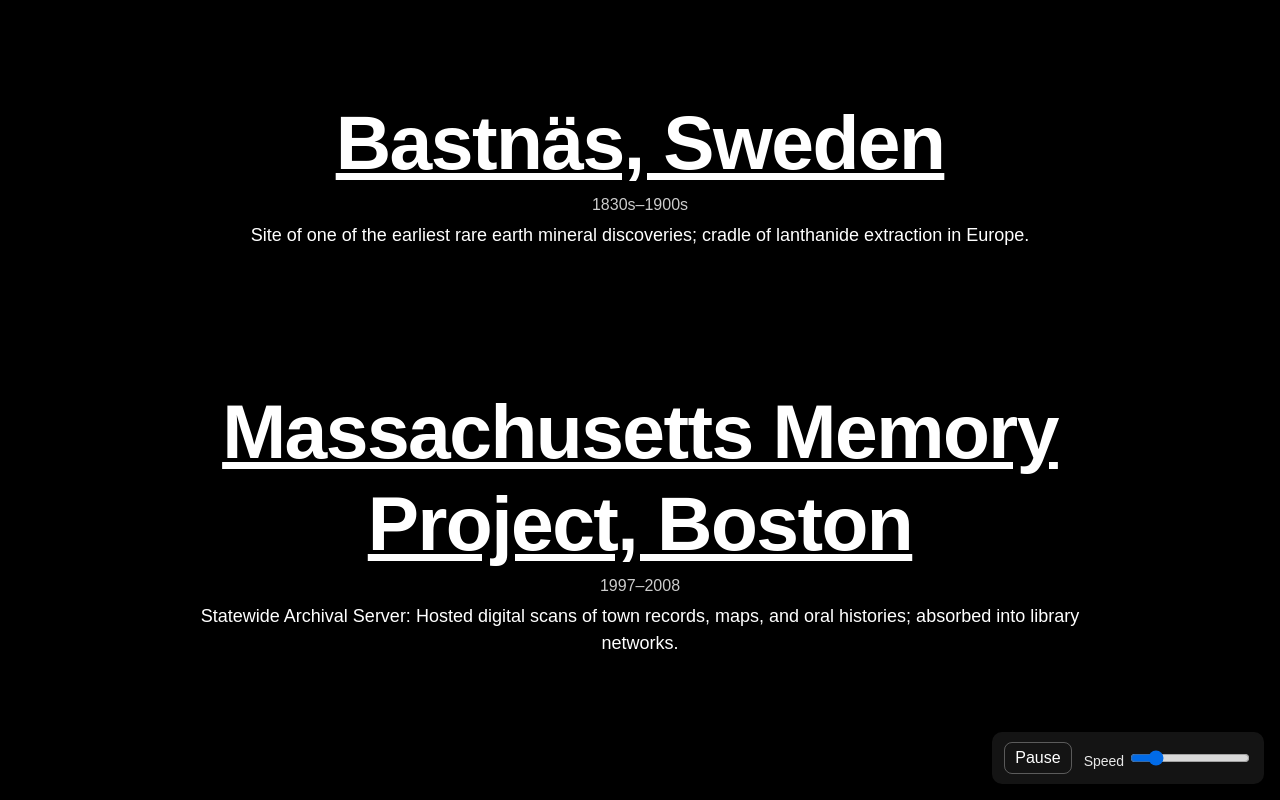
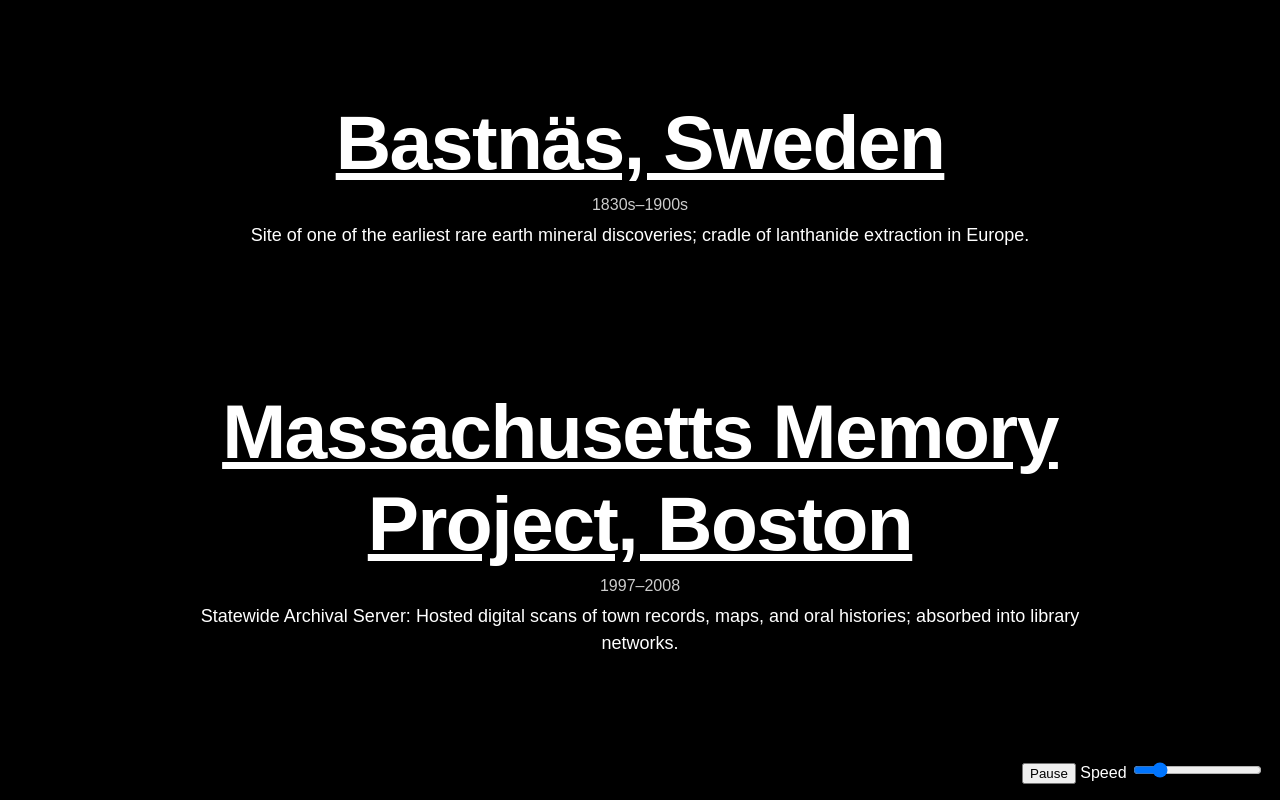
Before and after one commit to daveywhitcraft/deadnetworks, a plain HTML site: page index.html in a window 1280 px wide. Drawn offline with Linux system fonts and the light colour scheme.

Commit message:
Update styles.css

```diff
--- a/styles.css
+++ b/styles.css
@@ -46,29 +46,5 @@
 
 a { color: white; text-decoration: underline; }
 
-/* Controls bar */
-#controls {
-  position: fixed;
-  right: 16px;
-  bottom: 16px;
-  display: flex;
-  gap: 12px;
-  align-items: center;
-  background: rgba(255,255,255,0.08);
-  padding: 10px 12px;
-  border-radius: 10px;
-  backdrop-filter: blur(6px);
-}
-#controls button, #controls input {
-  font: inherit;
-}
-#controls button {
-  padding: 6px 10px;
-  border: 1px solid rgba(255,255,255,0.3);
-  background: transparent;
-  color: white;
-  border-radius: 8px;
-  cursor: pointer;
-}
-#controls label { font-size: 14px; opacity: 0.9; }
-#controls input[type="range"] { width: 120px; }
+/* small helper so a fixed UI later will sit above content if you add it */
+#controls { position: fixed; right: 16px; bottom: 16px; }
```
